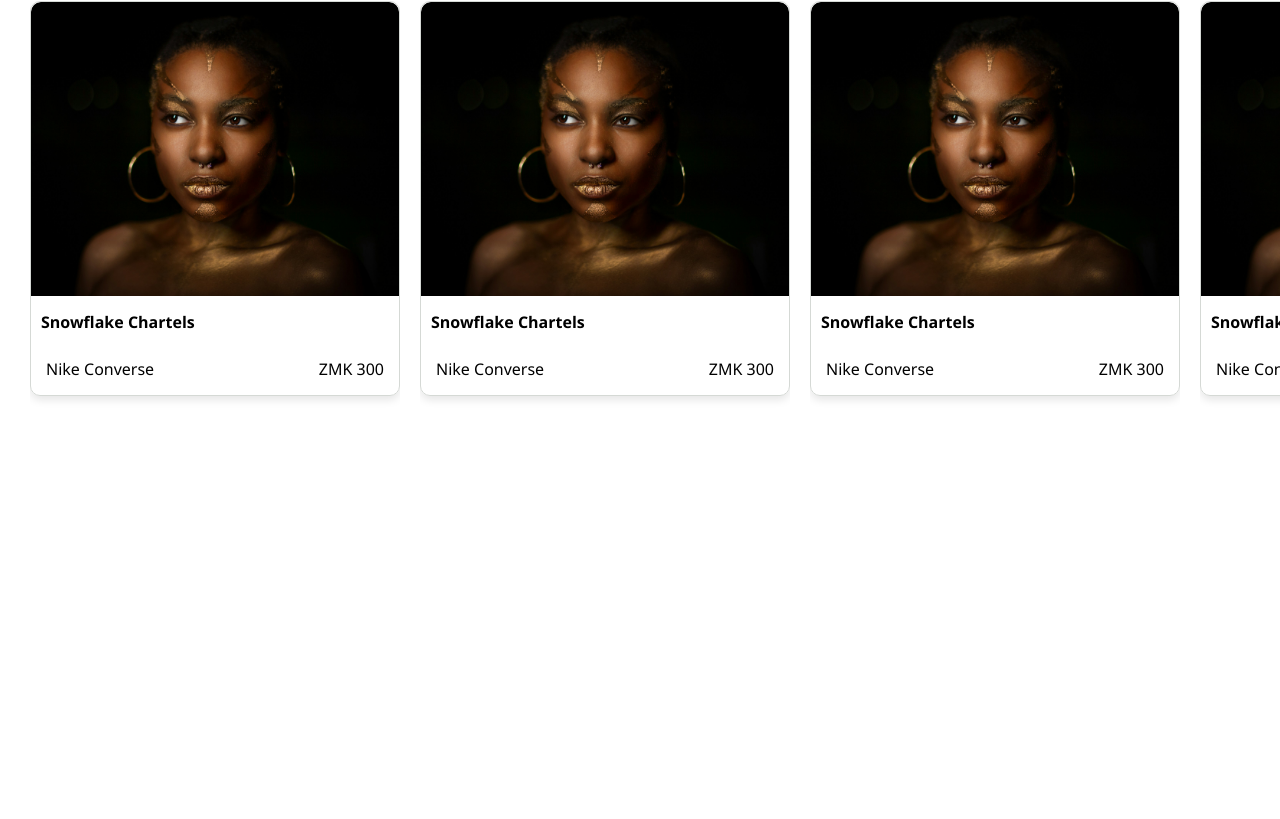
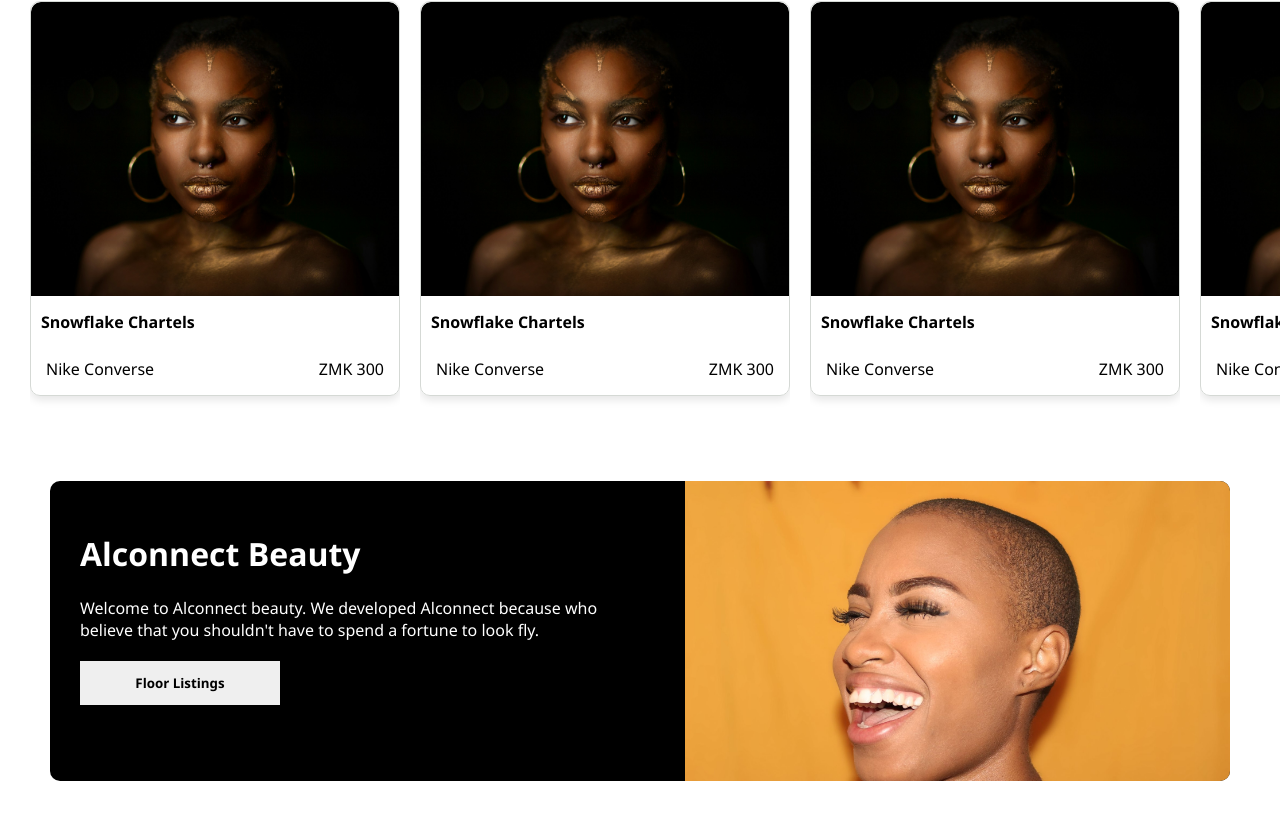
Before and after one commit to Ignatius-Musonda/alconnect, a React (Create React App) app: page / in a window 1280 px wide. Shown: the part 1535-2354 px from the top of the page. Before the commit the page ends 1966 px from the top, so only its background shows below. Built offline with nearby package versions, Linux system fonts and the light colour scheme.

Commit message:
product wording

```diff
--- /dev/null
+++ b/src/Components/ProductWording/ProductWording.css
@@ -0,0 +1,129 @@
+
+
+/* .ProductWordingCover {
+    display: flex;
+    background-color: #f8f8f8;
+    padding: 20px;
+  }
+
+  .imagePart {
+    flex: 1;
+    margin-right: 20px;
+  }
+
+  img {
+    max-width: 100%;
+    height: auto;
+    display: block;
+  }
+
+  .wordPart {
+    flex: 1;
+  }
+
+  h1 {
+    font-size: 2em;
+    margin-bottom: 10px;
+  }
+
+  p {
+    font-size: 1.2em;
+    line-height: 1.5;
+    margin-bottom: 15px;
+  }
+
+  button {
+    background-color: #4285f4;
+    color: white;
+    padding: 10px 20px;
+    font-size: 1em;
+    border: none;
+    cursor: pointer;
+  }
+
+  button:hover {
+    background-color: #3367d6;
+  }
+   */
+
+
+   .ProductWordingContainer{
+    background-color: white;
+    padding: 50px;
+   }
+
+
+   .ProductWordingCover{
+     display: flex;
+     flex-wrap: wrap;
+     height: 300px;
+     column-gap: 30px;
+     background-color: #000;
+     color: white;
+     overflow: hidden;
+     border-radius: 10px;
+
+   }
+   .ProductWordingCover img{
+       object-fit: cover;
+   }
+
+   .imagePart {
+    flex: 1;
+    /* margin-right: 20px; */
+    overflow: hidden;
+
+  }
+   .imagePart img{
+
+       height: 100%;
+       width: 100%;
+       object-fit: cover;
+
+
+
+  }
+
+  /* img {
+    max-width: 100%;
+    height: auto;
+    display: block;
+  } */
+
+  .wordPart {
+    flex: 1;
+    min-width: 400px;
+    padding: 30px;
+  }
+
+  .wordPart button{
+
+     border: none;
+     margin-top: 20px;
+     padding: 13px;
+     width: 200px;
+     cursor: pointer;
+     font-weight: 800;
+
+  }
+
+
+  @media screen (max-width: 730px) {
+
+
+    .ProductWordingCover{
+        /* display: flex;
+        flex-wrap: wrap;
+        height: 300px;
+        column-gap: 30px;
+        background-color: #000;
+        color: white;
+        overflow: hidden;
+        border-radius: 10px; */
+        height : auto;
+        background-color: white;
+
+
+      }
+
+  }
--- /dev/null
+++ b/src/Components/ProductWording/ProductWording.js
@@ -0,0 +1,43 @@
+
+
+
+
+
+import { Link } from "react-router-dom";
+import "./ProductWording.css"
+import img1 from "../Images/Alcon2.jpg"
+
+
+
+function ProductWording() {
+
+
+  return (
+
+        <div className="ProductWordingContainer">
+
+
+            <div className="ProductWordingCover">
+
+
+                    <div className="wordPart">
+
+                            <h1>Alconnect Beauty</h1>
+                            <p>Welcome to Alconnect beauty. We developed Alconnect because who believe that you shouldn't have to spend a fortune to look fly.</p>
+                            <button>Floor Listings</button>
+                    </div>
+                      <div className="imagePart">
+
+                            <img src={img1} />
+
+                    </div>
+
+             </div>
+
+
+
+        </div>
+  );
+}
+
+export default ProductWording;
--- a/src/Pages/Landing/Landing.js
+++ b/src/Pages/Landing/Landing.js
@@ -10,6 +10,7 @@ import SlideCarousel from "../../Components/SlideCarousel/SlideCarousel";
 import Prelude from "../../Components/Prelude/Prelude";
 // import img1 from "../Images/Alcon1.jpg"
 import img1 from "../../Components/Images/Alcon1.jpg"
+import ProductWording from "../../Components/ProductWording/ProductWording";
 
 
 function Landing() {
@@ -58,18 +59,17 @@ function Landing() {
             <Prelude/>
             <SlideCarousel
 
-
                    CarouselData={cardData}
                    Heading={"Skin Care"}
 
             />
             <SlideCarousel
 
-
                    CarouselData={cardData}
                    Heading={"Lips"}
 
             />
+            <ProductWording/>
 
             {/* <SlideCarousel/> */}
 
```
